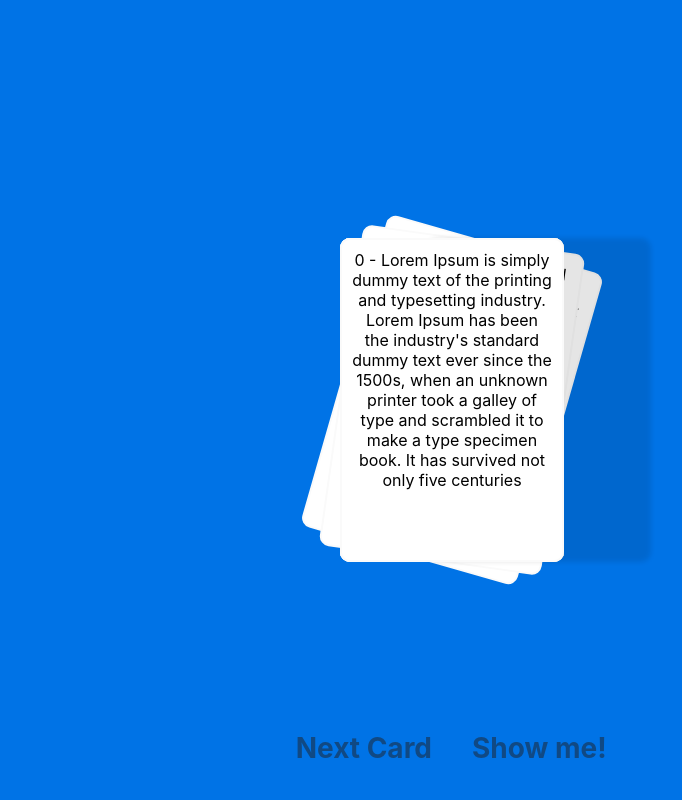
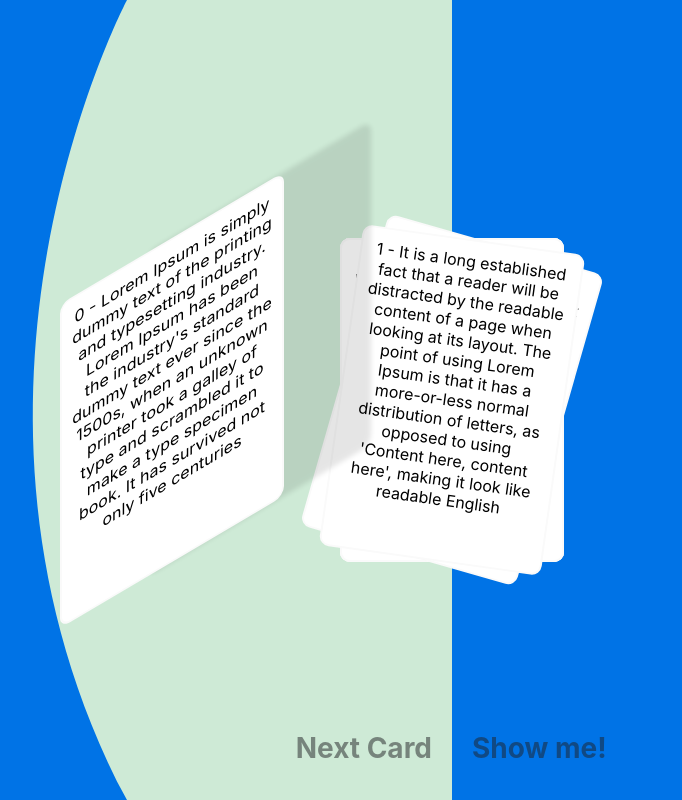
Before and after one commit to ganeshchandan/POC, a React (Create React App) app: page / in a window 1280 px wide. Shown: the whole page, without its empty margins (188-870 px from the left). Built offline with nearby package versions, Linux system fonts and the light colour scheme.

Commit message:
Issue fix

```diff
--- a/src/cards/canvas.tsx
+++ b/src/cards/canvas.tsx
@@ -65,7 +65,8 @@ const Canvas = ({
         const ctx = canvasRef.current?.getContext("2d");
 
         if(ctx){
-            ctx.reset();
+            // ctx.clear(true);
+            // ctx.clearRect(0, 0, ctx.canvas.width, ctx.canvas.height)
         }
         if(side === "both"){
             bothSideCanvas(width,height,0);
@@ -142,6 +143,7 @@ const Canvas = ({
     }
 
     return <canvas
+                key = {side}
                 style={{backgroundColor }}
                 className="rateCanvas"
                 ref={canvasRef}
```
